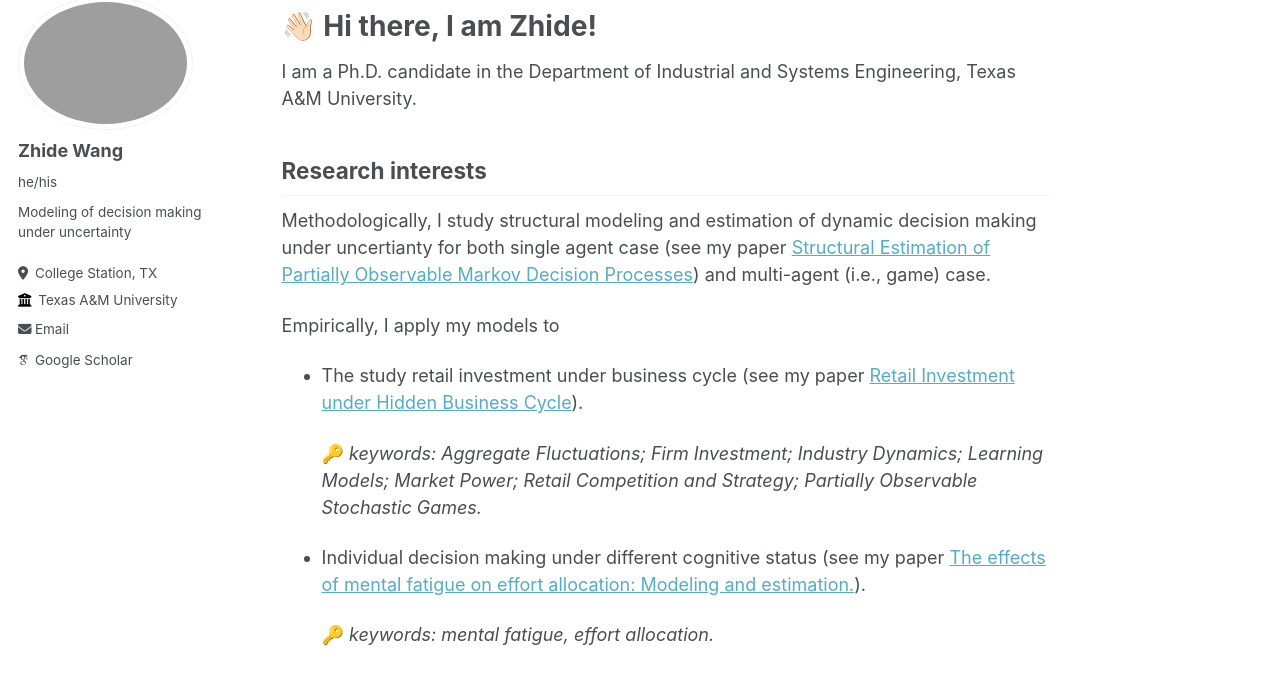
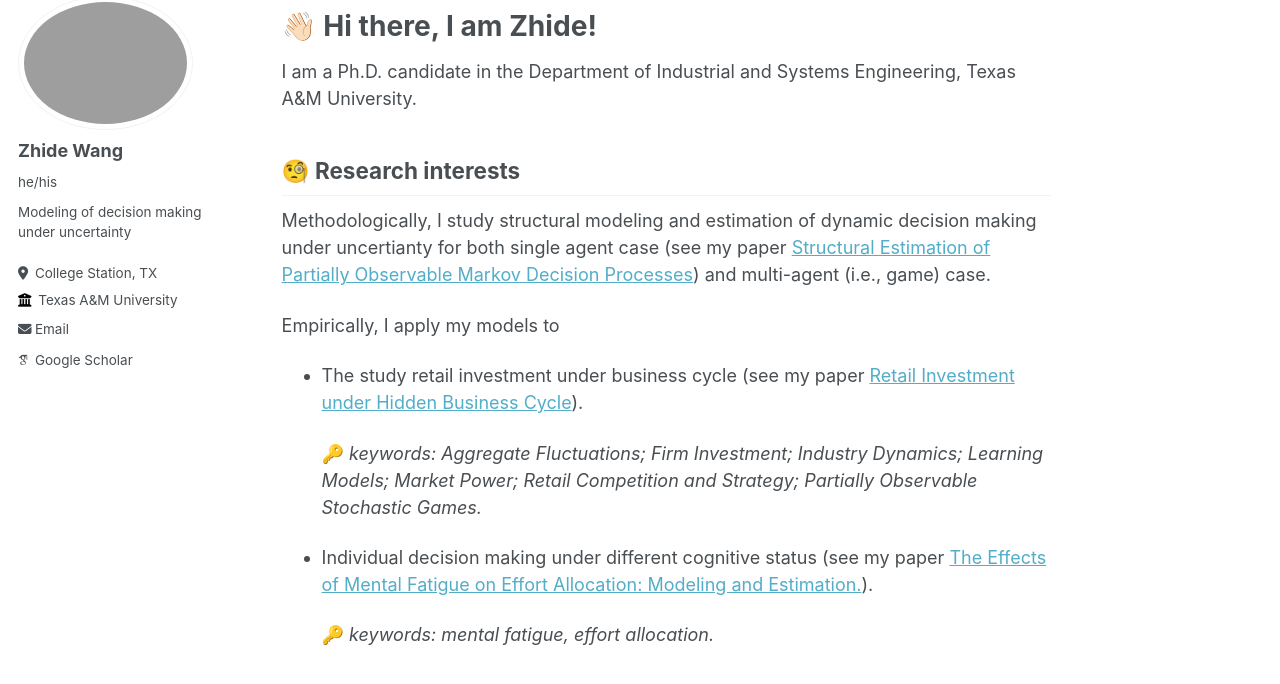
Before and after one commit to WANGZHIDE93429/WANGZHIDE93429.github.io, a Jekyll site: the page built from _pages/about.md, in a window 1280 px wide and 1390 px high. Shown: the part 90-774 px from the top of the window. Built offline with Jekyll 4.4.1, drawn with Linux system fonts in a browser that asks for light colours; some web fonts are replaced.

```diff
--- a/_pages/about.md
+++ b/_pages/about.md
@@ -11,7 +11,7 @@ redirect_from:
 
 I am a Ph.D. candidate in the Department of Industrial and Systems Engineering, Texas A&M University.
 
-## Research interests
+## 🧐 Research interests
 Methodologically, I study structural modeling and estimation of dynamic decision making under uncertianty for both single agent case (see my paper [Structural Estimation of Partially Observable Markov Decision Processes](https://ieeexplore.ieee.org/abstract/document/9931903)) and multi-agent (i.e., game) case.
 
 Empirically, I apply my models to
@@ -24,7 +24,7 @@ Empirically, I apply my models to
 
 
 
-- Individual decision making under different cognitive status (see my paper [The effects of mental fatigue on effort allocation: Modeling and estimation.](https://psycnet.apa.org/journals/rev/129/6/1457/)).
+- Individual decision making under different cognitive status (see my paper [The Effects of Mental Fatigue on Effort Allocation: Modeling and Estimation.](https://psycnet.apa.org/journals/rev/129/6/1457/)).
 
 
 
```
